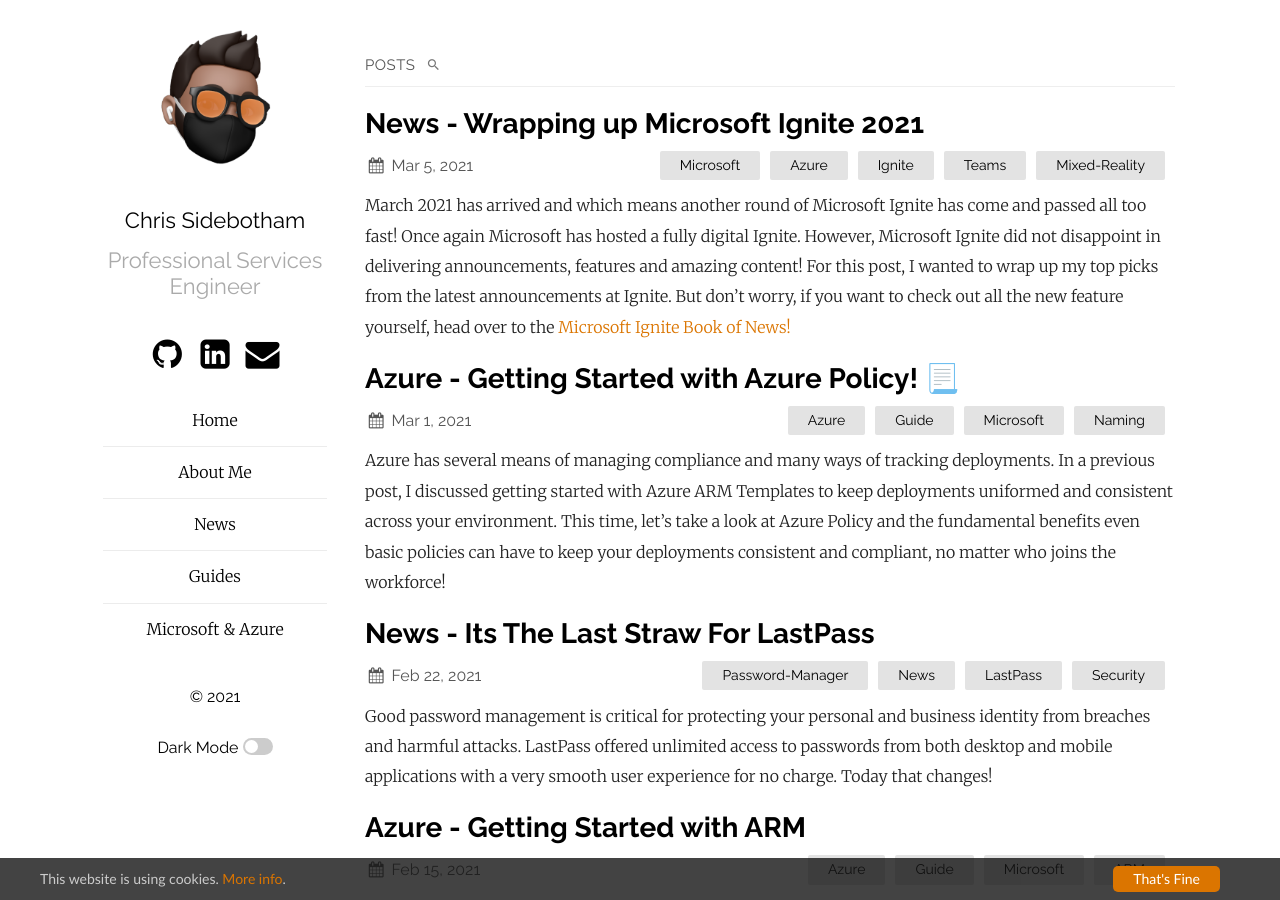
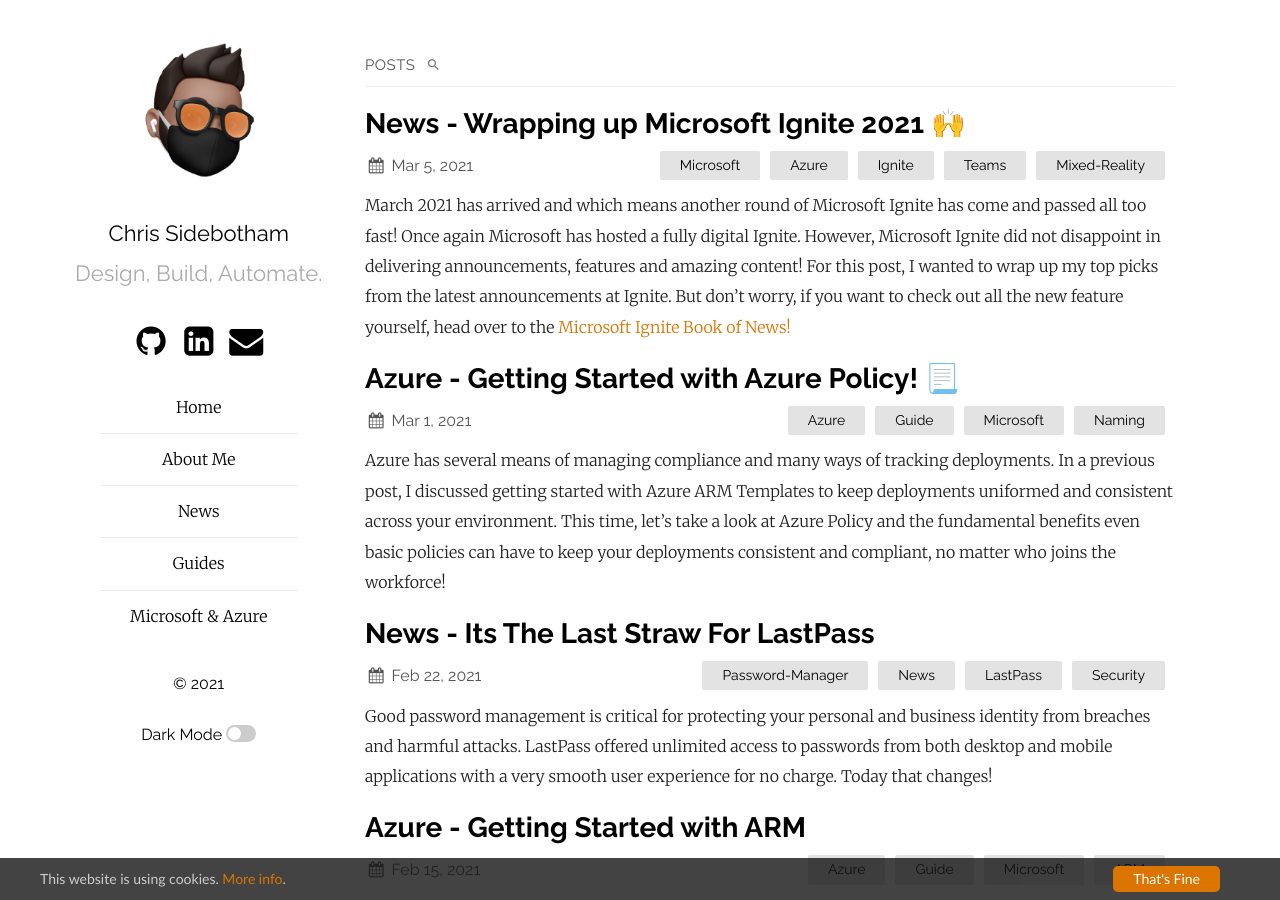
Before and after one commit to ChrisSidebotham/chrissidebotham.github.io, a Jekyll site: the page built from index.markdown, in a window 1280 px wide and 900 px high. Built offline with Jekyll 4.4.1, drawn with Linux system fonts in a browser that asks for light colours.

Commit message:
Updated layout config

```diff
--- a/_config.yml
+++ b/_config.yml
@@ -20,7 +20,7 @@ plugins:
 
 plainwhite:
   name: Chris Sidebotham
-  tagline: Professional Services Engineer
+  tagline: Design, Build, Automate.
   portfolio_image:  "/assets/Memoji-v2.png" # the path from the directory of the site to the image to display (no / at the start)
   date_format: "%b %-d, %Y"
   dark_mode: true
```
Also changed, not shown: _posts/2021-03-05-Ignite-21-Wrapup.md (+1 -1 lines).
